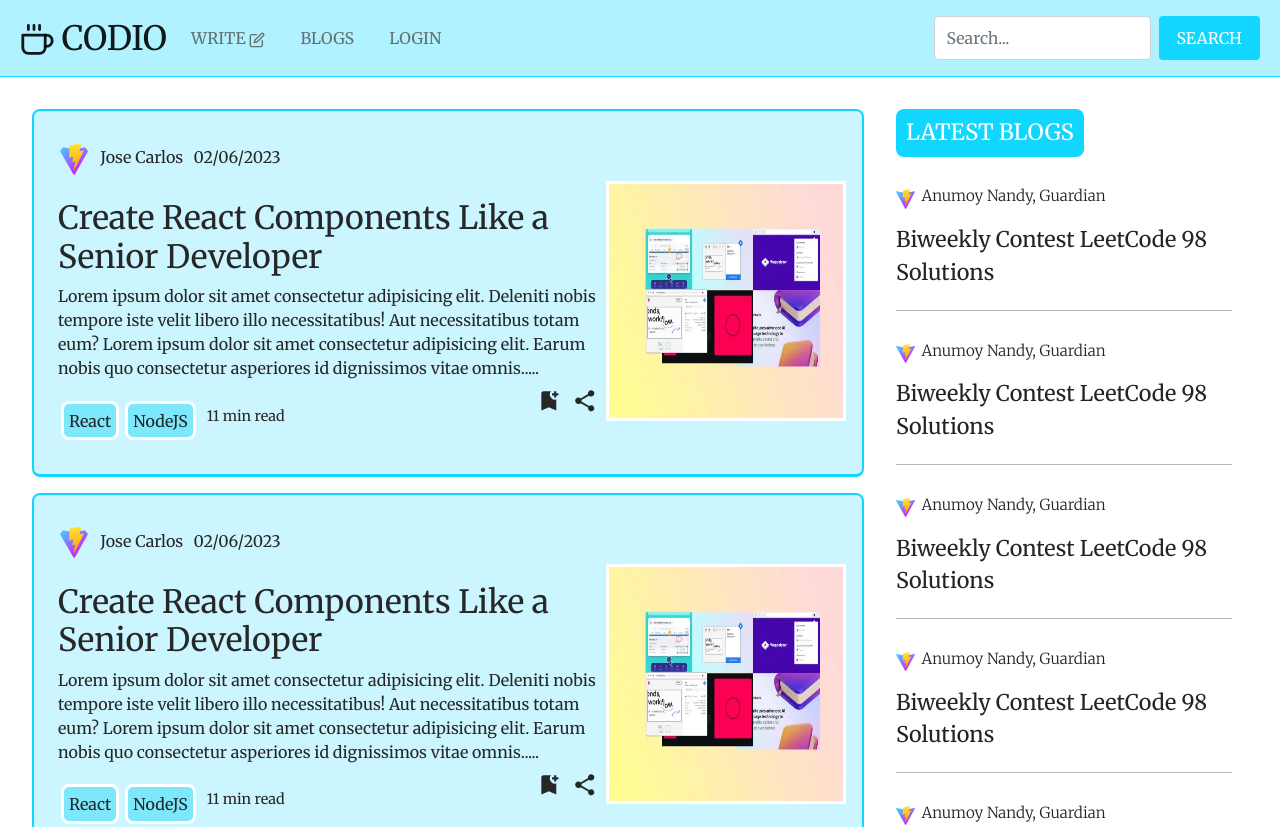
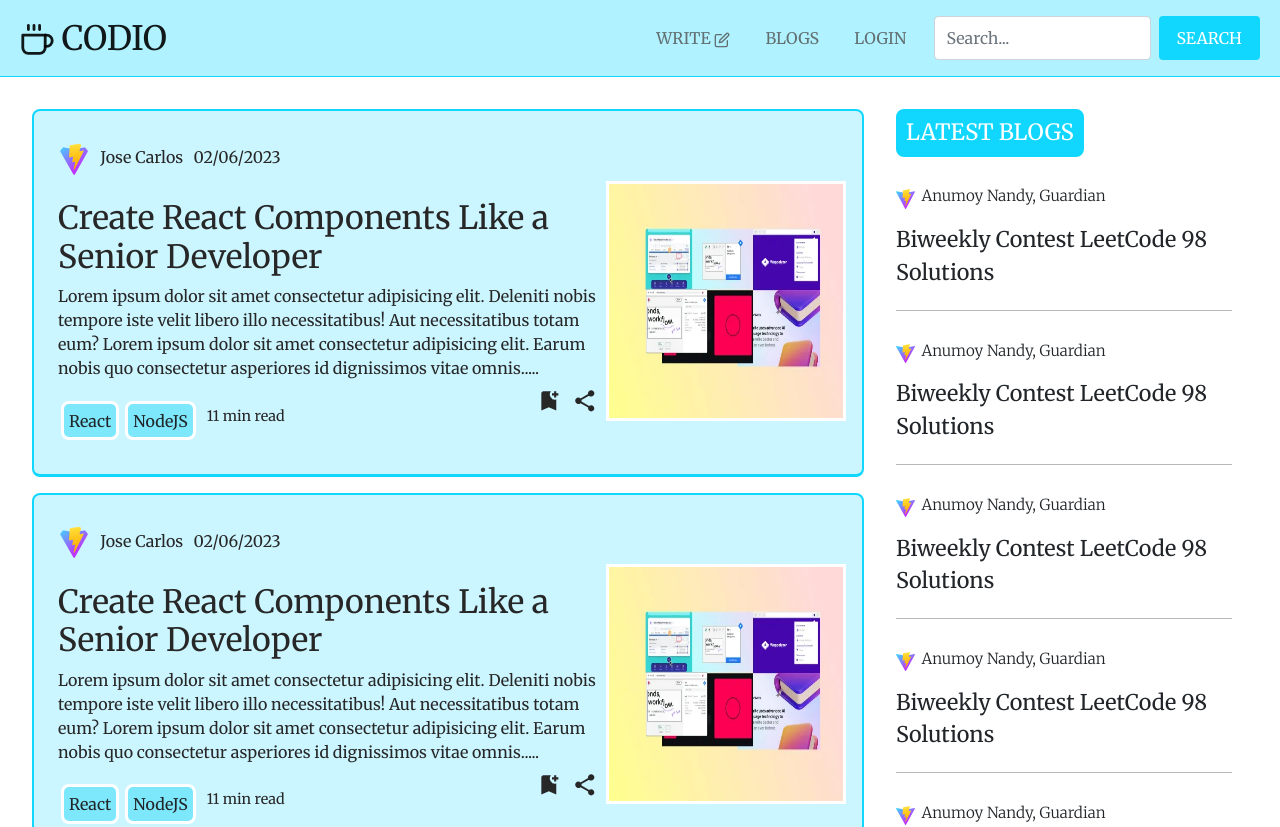
Before and after one commit to rajdeep010/BlogApp, a React (Vite) app: page / in a window 1280 px wide. Shown: the top 827 px of the page. Built offline with nearby package versions, Linux system fonts and the light colour scheme; a web font is replaced by a local one.

Commit message:
changes saved

```diff
--- a/src/Write.jsx
+++ b/src/Write.jsx
@@ -6,6 +6,7 @@
 import './write.scss'
 
 const Write = () => {
+
   return (
     <>
       <Navbar />
--- a/src/components/blog/Blog.jsx
+++ b/src/components/blog/Blog.jsx
@@ -1,6 +1,7 @@
 import './blog.scss'
 
 const Blog = () => {
+
     return (
         <>
             <section className="blog-box">
--- a/src/components/editor/Editor.jsx
+++ b/src/components/editor/Editor.jsx
@@ -1,4 +1,4 @@
-import React, { useState } from 'react';
+import { useState, useEffect } from 'react';
 
 import ReactQuill from 'react-quill';
 
@@ -28,6 +28,7 @@
 
         const [value, setValue] = useState('');
 
+
         return <ReactQuill
             theme="snow"
             value={value}
@@ -40,7 +41,9 @@
 
     return (
         <>
-            <MyComponent />
+            <MyComponent
+                content = {value}
+            />
         </>
     )
 }
--- a/src/components/navbar/Navbar.jsx
+++ b/src/components/navbar/Navbar.jsx
@@ -3,6 +3,7 @@
 import { FiEdit, FiCoffee } from "react-icons/fi";
 
 import { NavLink } from 'react-router-dom';
+
 
 const Navbar = () => {
     return (
@@ -21,7 +22,7 @@
 
                     <div class="collapse navbar-collapse" id="navbarSupportedContent">
 
-                        <ul class="navbar-nav me-auto mb-2 mb-lg-0">
+                        <ul class="navbar-nav ms-auto mb-2 mb-lg-0">
 
                             <li class="nav-item">
                                 <NavLink to='/write' className={'nav-link'}>
```
